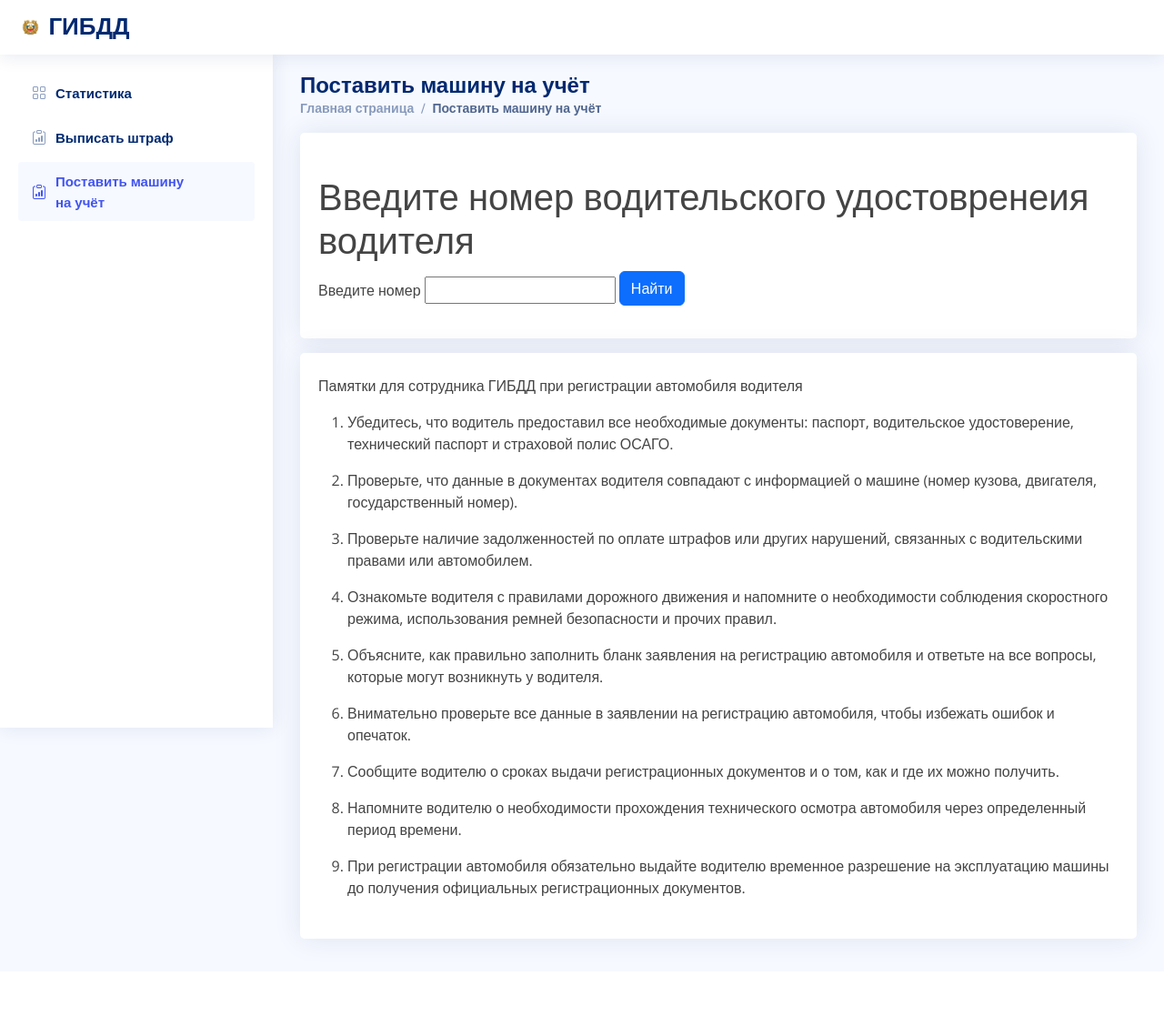
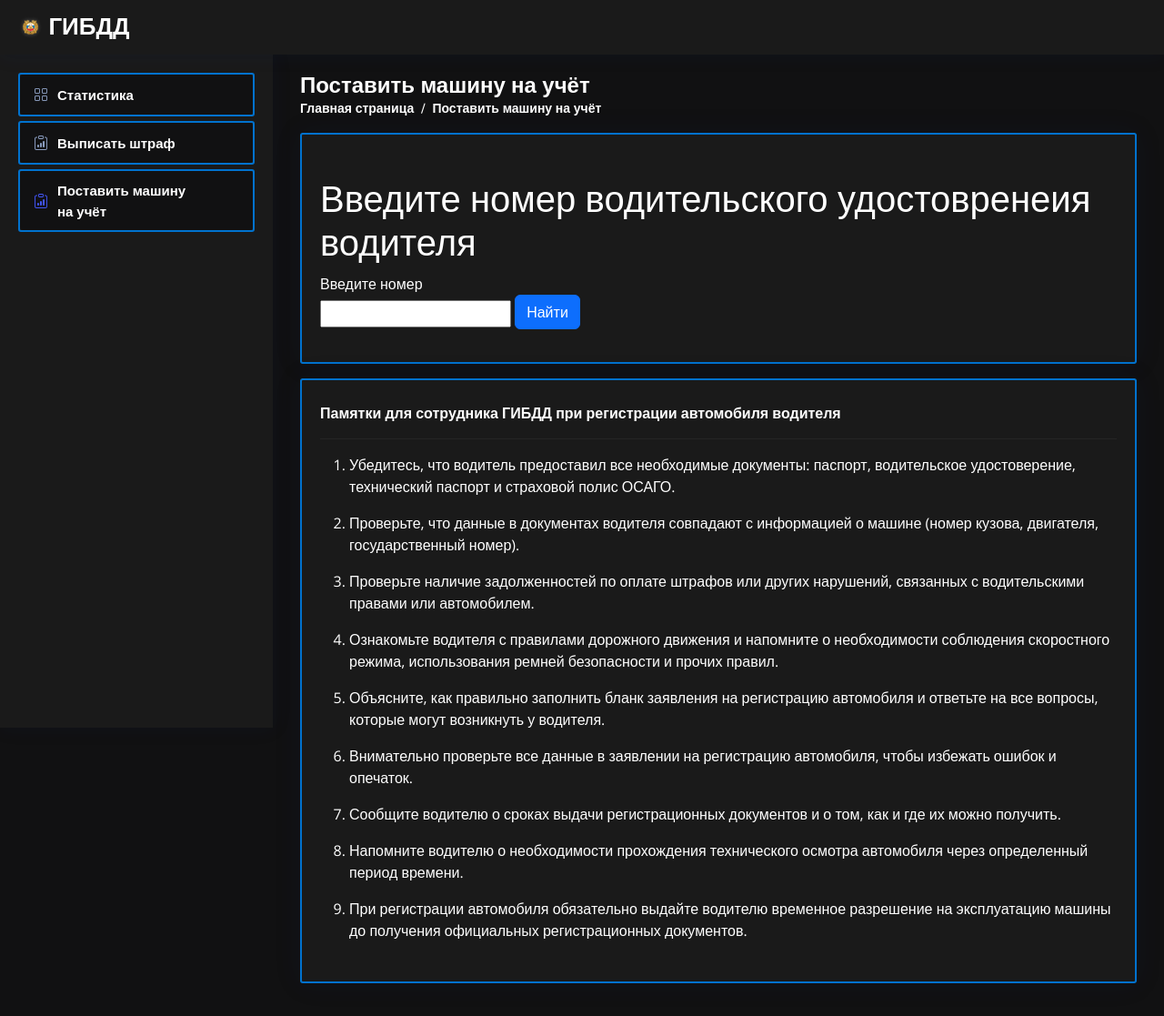
Before and after one commit to Toha11rs/ais_gibdd, a Django app: page /auth/ in a window 1280 px wide. Shown: the whole page at 91% size. Before the commit the page ends 1047 px from the top, so only its background shows below. Run offline with Django 4.2, Linux system fonts and the light colour scheme; some libraries are stand-ins or nearby versions.

Commit message:
more dark front

```diff
--- a/static/assets/css/style.css
+++ b/static/assets/css/style.css
@@ -12,13 +12,21 @@
 :root {
   scroll-behavior: smooth;
 }
-
+.txt{
+  color: white;
+}
 body {
   font-family: "Open Sans", sans-serif;
-  background: #f6f9ff;
+  background: #111112;
   color: #444444;
+
 }
-
+.cardy {
+  border: 2px solid #0072CE;
+  background-color: #1a1a1a;
+  border-radius: 3px;
+  padding: 20px;
+}
 a {
   color: #4154f1;
   text-decoration: none;
@@ -64,7 +72,7 @@ h6 {
   font-size: 24px;
   margin-bottom: 0;
   font-weight: 600;
-  color: #012970;
+  color: #ffffff;
 }
 
 /*--------------------------------------------------------------
@@ -312,20 +320,20 @@ h6 {
 }
 
 .breadcrumb a {
-  color: #899bbd;
+  color: white;
   transition: 0.3s;
 }
 
 .breadcrumb a:hover {
-  color: #51678f;
+  color: white;
 }
 
 .breadcrumb .breadcrumb-item::before {
-  color: #899bbd;
+  color: white;
 }
 
 .breadcrumb .active {
-  color: #51678f;
+  color: white;
   font-weight: 600;
 }
 
@@ -372,7 +380,7 @@ h6 {
 .logo span {
   font-size: 26px;
   font-weight: 700;
-  color: #012970;
+  color: white;
   font-family: "Nunito", sans-serif;
 }
 
@@ -381,7 +389,7 @@ h6 {
   z-index: 997;
   height: 60px;
   box-shadow: 0px 2px 20px rgba(1, 41, 112, 0.1);
-  background-color: #fff;
+  background-color: #1a1a1a;
   padding-left: 20px;
   /* Toggle Sidebar Button */
   /* Search Bar */
@@ -610,7 +618,7 @@ h6 {
   scrollbar-width: thin;
   scrollbar-color: #aab7cf transparent;
   box-shadow: 0px 0px 20px rgba(1, 41, 112, 0.1);
-  background-color: #fff;
+  background-color: #1a1a1a;
 }
 
 @media (max-width: 1199px) {
@@ -686,7 +694,7 @@ h6 {
   font-weight: 600;
   color: #4154f1;
   transition: 0.3;
-  background: #f6f9ff;
+  background: #111112;
   padding: 10px 15px;
   border-radius: 4px;
 }
@@ -697,9 +705,16 @@ h6 {
   color: #4154f1;
 }
 
+.forms1 {
+  border: 2px solid #0072CE;
+  border-radius: 3px;
+  background: rgba(0, 0, 0, .6);
+  color: white;
+}
+
 .sidebar-nav .nav-link.collapsed {
   color: #012970;
-  background: #fff;
+  background: #111112;
 }
 
 .sidebar-nav .nav-link.collapsed i {
@@ -708,7 +723,7 @@ h6 {
 
 .sidebar-nav .nav-link:hover {
   color: #4154f1;
-  background: #f6f9ff;
+  background: #505050;
 }
 
 .sidebar-nav .nav-link:hover i {
--- a/static/css/entry.css
+++ b/static/css/entry.css
@@ -4,7 +4,8 @@
 
 body {
     background-image: url("msc4.png");
-    background-size: cover;
+    background-size: 130%;
+  background-position:20% 40%;
 
   }
 
--- a/templates/base/auth.html
+++ b/templates/base/auth.html
@@ -68,31 +68,31 @@
 
 
                       </li>
-                      <li>
+                       <li class = 'txt'>
                         <hr class="dropdown-divider">
                       </li>
 
-                      <li>
+                       <li class = 'txt'>
                         <a class="dropdown-item d-flex align-items-center" href="">
                           <i class="bi bi-person"></i>
                           <span>Профиль</span>
                         </a>
                       </li>
-                      <li>
+                       <li class = 'txt'>
                         <hr class="dropdown-divider">
                       </li>
 
-                      <li>
+                       <li class = 'txt'>
                         <a class="dropdown-item d-flex align-items-center" href="">
                           <i class="bi bi-gear"></i>
                           <span>Настройки</span>
                         </a>
                       </li>
-                      <li>
+                       <li class = 'txt'>
                         <hr class="dropdown-divider">
                       </li>
 
-                      <li>
+                       <li class = 'txt'>
                         <a class="dropdown-item d-flex align-items-center" href="">
                           <i class="bi bi-box-arrow-right"></i>
 
@@ -117,22 +117,22 @@
 
         <ul class="sidebar-nav" id="sidebar-nav">
 
-            <li class="nav-item">
+            <li class="nav-item cardy">
                 <a class="nav-link collapsed " href="{% url 'EmployeeMain' %}">
                     <i class="bi bi-grid"></i>
-                    <span>Статистика</span>
+                    <span class = 'txt'> Статистика</span>
                 </a>
             </li>
 
-            <li class="nav-item">
+            <li class="nav-item cardy">
                 <a class="nav-link collapsed "  href="{% url 'search_driver_license' %}">
-                    <i class="bi bi-clipboard-data"></i><span>Выписать штраф</span></i>
+                    <i class="bi bi-clipboard-data"></i><span class = 'txt'>Выписать штраф</span></i>
                 </a>
 
               </li>
-            <li class="nav-item">
+            <li class="nav-item cardy">
                 <a class="nav-link "  href="{% url 'auth' %}">
-                    <i class="bi bi-clipboard-data"></i><span>Поставить машину <br> на учёт</span></i>
+                    <i class="bi bi-clipboard-data"></i><span class = 'txt'>Поставить машину <br> на учёт</span></i>
                 </a>
 
               </li>
@@ -173,14 +173,14 @@
 
                   <div>
                     <div class="card mb-3">
-                      <div class="card-body">
+                      <div class="card-body cardy">
                         <div class="pt-4 pb-2">
                     <br>
-                  <h1>Введите номер водительского удостовренеия водителя</h1>
+                  <h1 class = 'txt'> Введите номер водительского удостовренеия водителя</h1>
+                  <label for="floatingInput" class="sr-only txt">Введите номер</label>
                   <form method="post" class="form-inline">
                     {% csrf_token %}
 
-                      <label for="floatingInput" class="sr-only">Введите номер</label>
                       {{ form.number }}
                       <button type="submit" class="btn btn-primary mb-2">Найти</button>
                     </div>
@@ -196,28 +196,29 @@
             <div>
                       <div  calss = 'pam1'>
                       <div class="card mb-3">
-                        <div class="card-body">
+                        <div class="card-body cardy">
                           <div class="pt-4 pb-2">
-                    <p>Памятки для сотрудника ГИБДД при регистрации автомобиля водителя</p>
+                    <b class = 'txt'>Памятки для сотрудника ГИБДД при регистрации автомобиля водителя</b>
+                    <hr>
                         <ol>
                           <p></p>
-                          <li>Убедитесь, что водитель предоставил все необходимые документы: паспорт, водительское удостоверение, технический паспорт и страховой полис ОСАГО.</li>
+                           <li class = 'txt'>Убедитесь, что водитель предоставил все необходимые документы: паспорт, водительское удостоверение, технический паспорт и страховой полис ОСАГО.</li>
                           <p></p>
-                          <li>Проверьте, что данные в документах водителя совпадают с информацией о машине (номер кузова, двигателя, государственный номер).</li>
+                           <li class = 'txt'>Проверьте, что данные в документах водителя совпадают с информацией о машине (номер кузова, двигателя, государственный номер).</li>
                           <p></p>
-                          <li>Проверьте наличие задолженностей по оплате штрафов или других нарушений, связанных с водительскими правами или автомобилем.</li>
+                           <li class = 'txt'>Проверьте наличие задолженностей по оплате штрафов или других нарушений, связанных с водительскими правами или автомобилем.</li>
                           <p></p>
-                          <li>Ознакомьте водителя с правилами дорожного движения и напомните о необходимости соблюдения скоростного режима, использования ремней безопасности и прочих правил.</li>
+                           <li class = 'txt'>Ознакомьте водителя с правилами дорожного движения и напомните о необходимости соблюдения скоростного режима, использования ремней безопасности и прочих правил.</li>
                           <p></p>
-                          <li>Объясните, как правильно заполнить бланк заявления на регистрацию автомобиля и ответьте на все вопросы, которые могут возникнуть у водителя.</li>
+                           <li class = 'txt'>Объясните, как правильно заполнить бланк заявления на регистрацию автомобиля и ответьте на все вопросы, которые могут возникнуть у водителя.</li>
                           <p></p>
-                          <li>Внимательно проверьте все данные в заявлении на регистрацию автомобиля, чтобы избежать ошибок и опечаток.</li>
+                           <li class = 'txt'>Внимательно проверьте все данные в заявлении на регистрацию автомобиля, чтобы избежать ошибок и опечаток.</li>
                           <p></p>
-                          <li>Сообщите водителю о сроках выдачи регистрационных документов и о том, как и где их можно получить.</li>
+                           <li class = 'txt'>Сообщите водителю о сроках выдачи регистрационных документов и о том, как и где их можно получить.</li>
                           <p></p>
-                          <li>Напомните водителю о необходимости прохождения технического осмотра автомобиля через определенный период времени.</li>
+                           <li class = 'txt'>Напомните водителю о необходимости прохождения технического осмотра автомобиля через определенный период времени.</li>
                           <p></p>
-                          <li>При регистрации автомобиля обязательно выдайте водителю временное разрешение на эксплуатацию машины до получения официальных регистрационных документов.</li>
+                           <li class = 'txt'>При регистрации автомобиля обязательно выдайте водителю временное разрешение на эксплуатацию машины до получения официальных регистрационных документов.</li>
                         </ol>
                     </ol>
                   </div>
```
Also changed, not shown: static/css/main.css (+35 -14 lines), templates/base/employeeMain.html (+19 -16 lines), templates/base/main.html (+19 -20 lines), templates/base/registercar.html (+8 -8 lines), templates/base/search.html (+21 -21 lines), templates/base/search_driver_license.html (+24 -23 lines).
